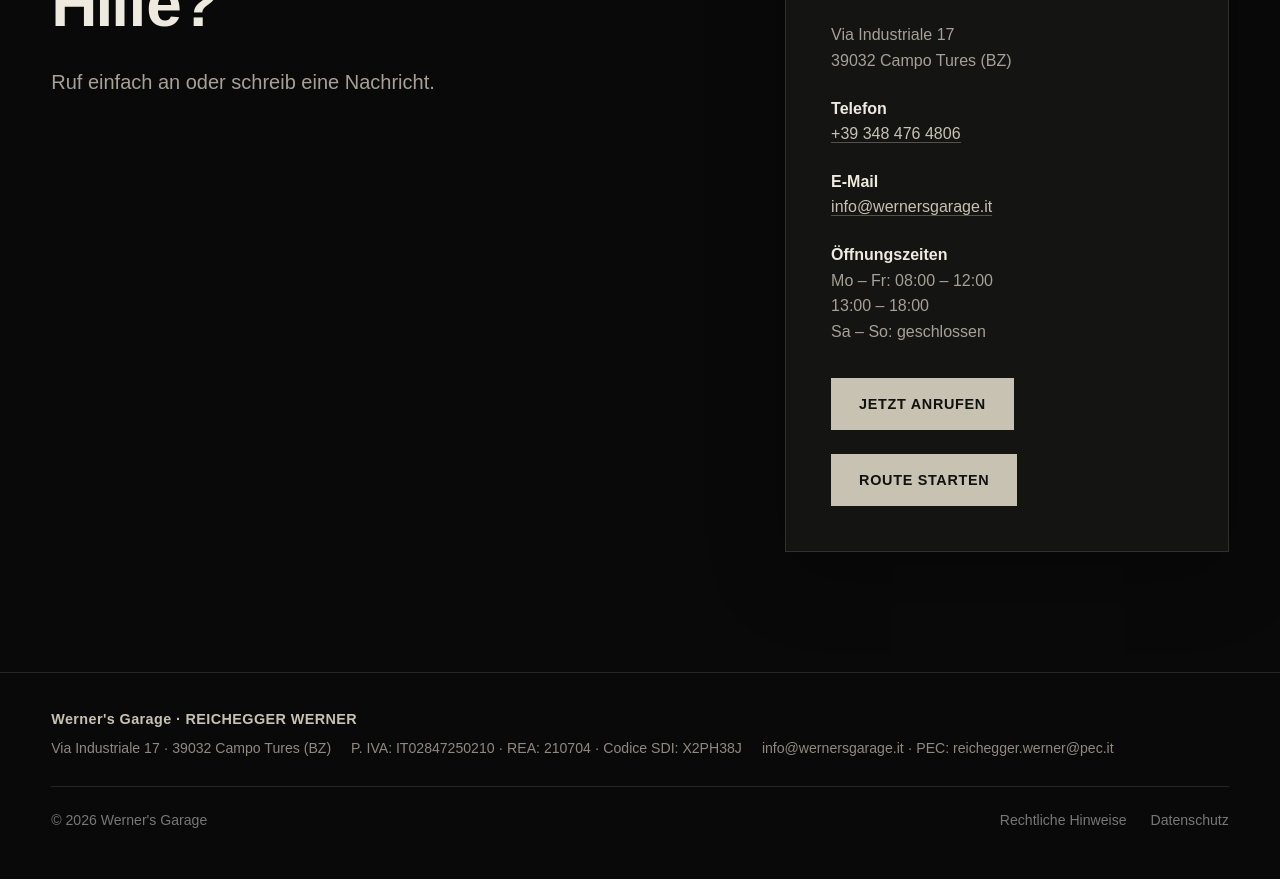
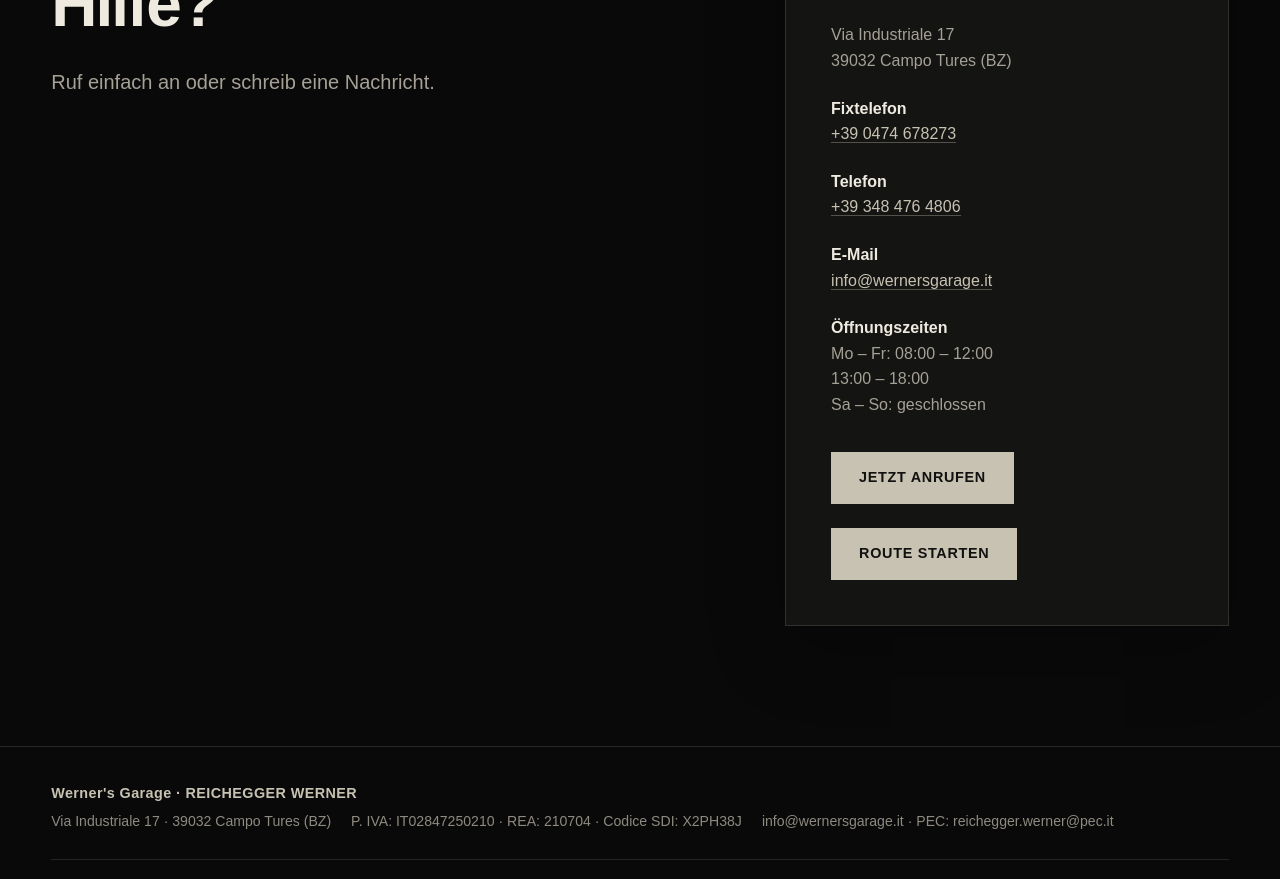
Before and after one commit to wernersgarage/Homepage, a plain HTML site: page index.html in a window 1280 px wide. Shown: the part 5115-5994 px from the top of the page. Drawn offline with Linux system fonts and the light colour scheme.

Commit message:
Update index.html

```diff
--- a/index.html
+++ b/index.html
@@ -383,7 +383,10 @@
             Via Industriale 17<br>
             39032 Campo Tures (BZ)
           </p>
-
+          <p>
+            <strong>Fixtelefon</strong><br>
+            <a class="contact-link" href="tel:+390474678273">+39 0474 678273</a>
+          </p>
           <p>
             <strong>Telefon</strong><br>
             <a class="contact-link" href="tel:+393484764806">+39 348 476 4806</a>
```
